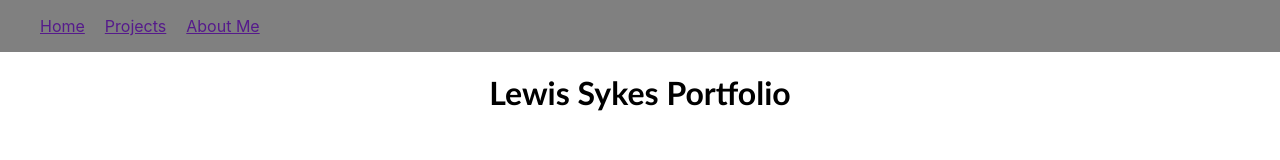
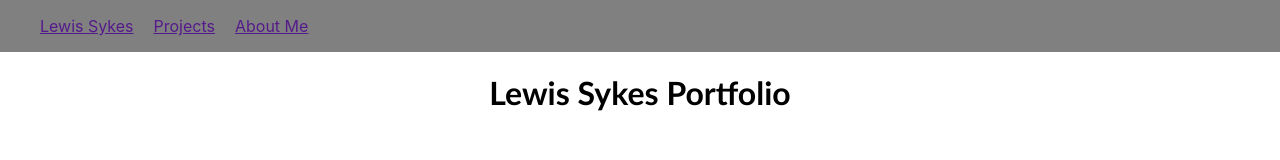
Before and after one commit to lewissykes95/lewis_sykes_portfolio, a React (Create React App) app: page / in a window 1280 px wide. Shown: the top 160 px of the page. Built offline with nearby package versions, Linux system fonts and the light colour scheme.

Commit message:
changed Navbar to say Lewis Sykes

```diff
--- a/src/components/NavBar.js
+++ b/src/components/NavBar.js
@@ -10,12 +10,11 @@ const NavBar = () => {
         <>
             <Nav>
                 <List>
-                    <Items href="">Home</Items>
+                    <Items href="">Lewis Sykes</Items>
                     <Items href="">Projects</Items>
                     <Items href="">About Me</Items>
                 </List>
             </Nav>
-
 
         </>
     );
```
Also changed, not shown: src/components/ProfileImage.Js (added, +18 -0 lines).
